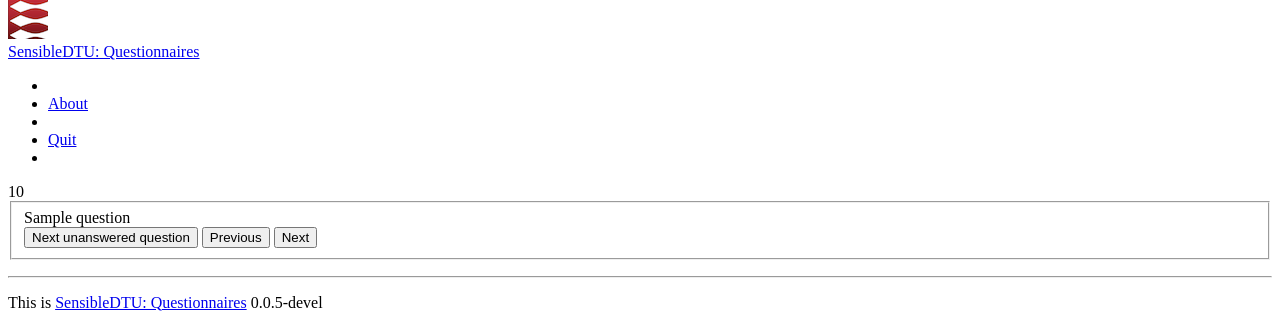
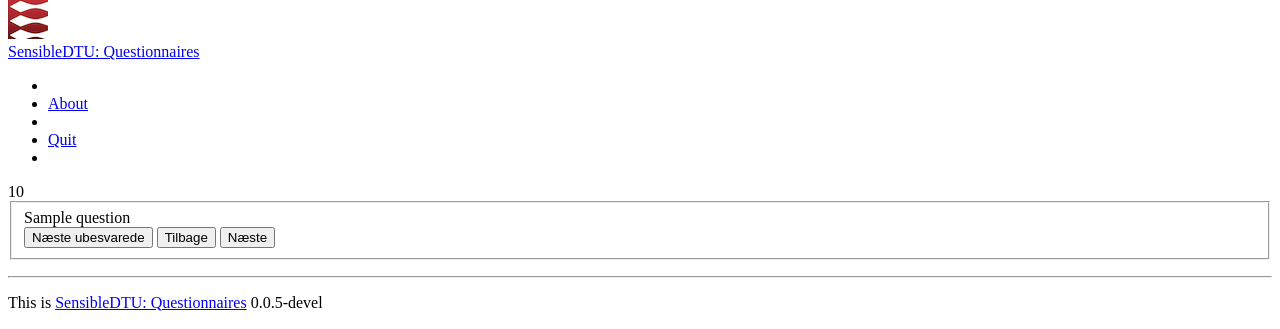
Before and after one commit to RaduGatej/SensibleData-Apps-Questionaires, a Django app: template questionnaires/templates/form.html in a window 1280 px wide. Shown: the part 90-419 px from the top of the page. Run offline with Django 3.2, Linux system fonts and the light colour scheme; the template is opened without the code that fills it: most values are stand-ins (such as "Sample title", 1, 10 or a date in 2020); some libraries are stand-ins or nearby versions.

Commit message:
Language change
Changed the language of the buttons

```diff
--- a/questionnaires/templates/form.html
+++ b/questionnaires/templates/form.html
@@ -172,7 +172,7 @@
 		{% else %}
 			<div class="alert alert-error" id="answer_alert" style="display:none">
 		{% endif %}
-				Please answer the question before continuing.
+				Besvare spørgsmålet, før du fortsætter.
 			</div>
     	<form action="form" method="post" name="myform" onsubmit="return validateForm()" autofocus="autofocus">
 			<fieldset>
@@ -189,13 +189,13 @@
 
 					<!-- Which buttons to display? -->
 					{% if last_page %}
-						<button type="submit" onclick="actor='prev'" name="_prev" class="btn"><i class="icon-chevron-left"></i> Previous</button>
-						<button type="submit" name="_from_top" class="btn"><i class="icon-refresh"></i> Start from the beginning</button>
-						<button type="submit" name="_quit" class="btn btn-primary"><i class="icon-remove icon-white"></i> Quit</button>
+						<button type="submit" onclick="actor='prev'" name="_prev" class="btn"><i class="icon-chevron-left"></i> Tilbage</button>
+						<button type="submit" name="_from_top" class="btn"><i class="icon-refresh"></i> Begynd igen</button>
+						<button type="submit" name="_quit" class="btn btn-primary"><i class="icon-remove icon-white"></i> Indsend besvarelse</button>
 					{% else %}
-						<button type="submit" onclick="actor='next_new'" name="_next_new" class="btn btn-primary">Next unanswered question <i class="icon-chevron-right"></i><i class="icon-chevron-right"></i></button>
-						<button type="submit" onclick="actor='prev'" name="_prev" class="btn"><i class="icon-chevron-left"></i> Previous</button>
-						<button type="submit" onclick="actor='next'" name="_next" class="btn" id="next_button">Next <i class="icon-chevron-right"></i> </button>
+						<button type="submit" onclick="actor='next_new'" name="_next_new" class="btn btn-primary">Næste ubesvarede <i class="icon-chevron-right"></i><i class="icon-chevron-right"></i></button>
+						<button type="submit" onclick="actor='prev'" name="_prev" class="btn"><i class="icon-chevron-left"></i> Tilbage</button>
+						<button type="submit" onclick="actor='next'" name="_next" class="btn" id="next_button">Næste <i class="icon-chevron-right"></i> </button>
 					{% endif %}
 			</fieldset>
 		</form>
```
